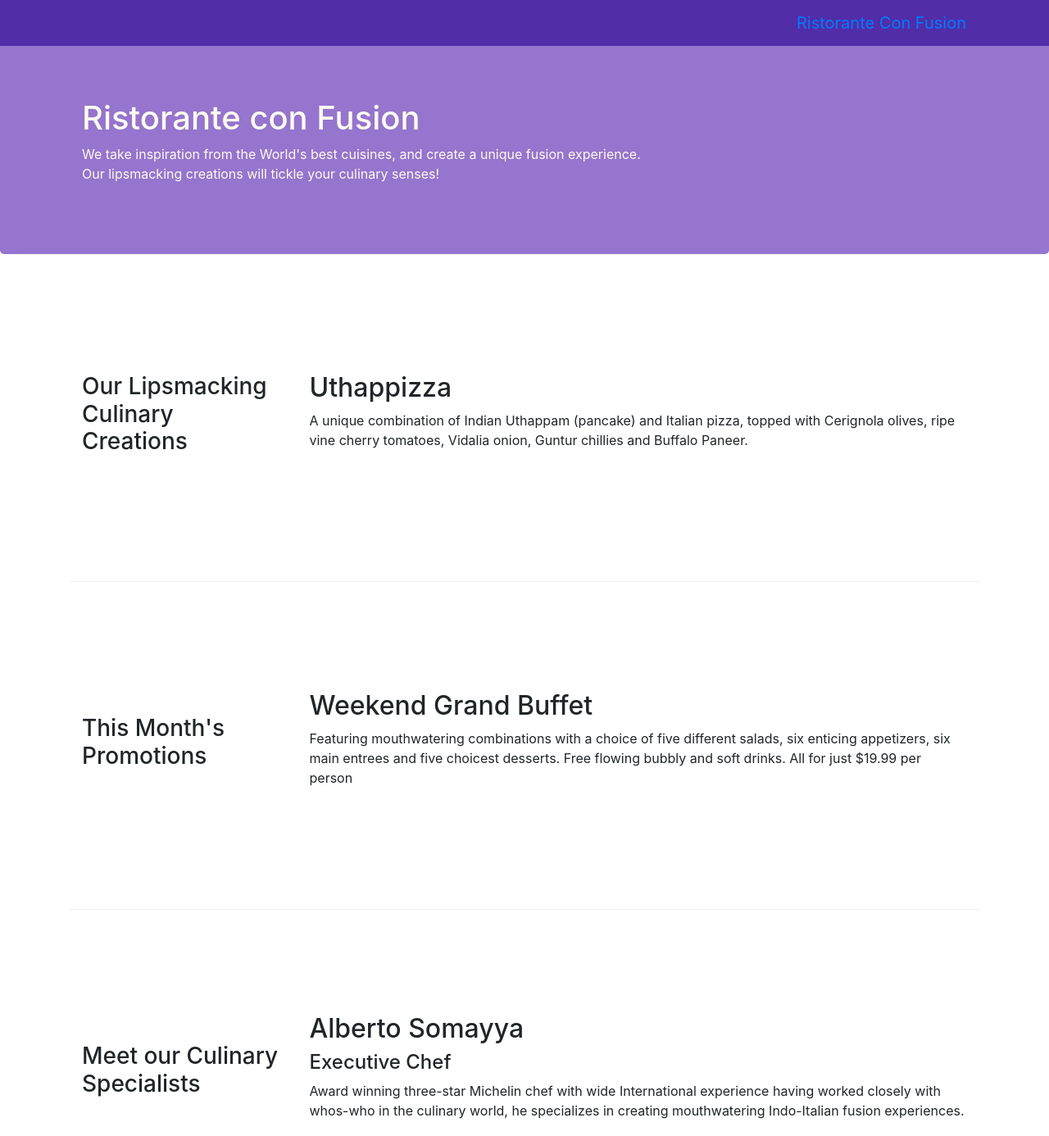
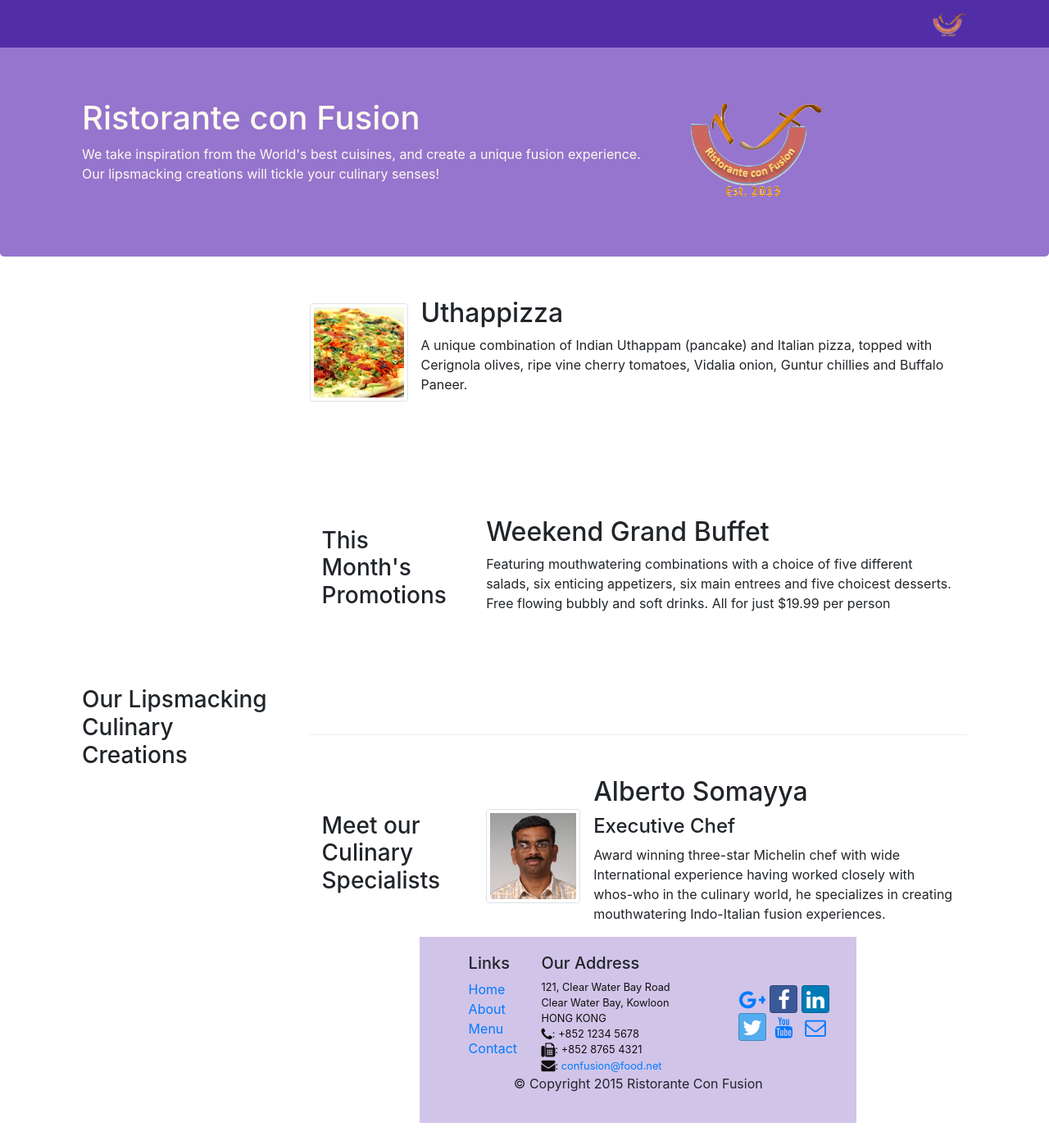
Before and after one commit to AnastasiaMardar/Bootstrap-Coursera, a website: page index.html in a window 1280 px wide. Shown: the top 1386 px of the page at 82% size. Drawn offline with nearby package versions, Linux system fonts and the light colour scheme.

Commit message:
Images and Media

```diff
--- a/index.html
+++ b/index.html
@@ -21,7 +21,7 @@
         <button class="navbar-toggler" type="button" data-toggle="collapse" data-target="#Navbar">
             <span class="navbar-toggler-icon"></span>
         </button>
-         <a class="navbar-brand" href="#">Ristorante Con Fusion</a>
+           <a class="navbar-brand" href="#"><img src="img/logo.png" height="30" width="41"></a>
            <div class="collapse navbar-collapse" id="Navbar">
               <ul class="navbar-nav">
                   <li class="nav-item active"><a class="nav-link" href="#"><span class="fa fa-home fa-lg"></span> Home</a></li>
@@ -37,7 +37,8 @@
                     <h1>Ristorante con Fusion</h1>
                     <p>We take inspiration from the World's best cuisines, and create a unique fusion experience. Our lipsmacking creations will tickle your culinary senses!</p>
                 </div>
-                <div class="col col-sm">
+                <div class="col col-sm align-self-center">
+                    <img src="img/logo.png" class="img-fluid">
                 </div>
             </div>
         </div>
@@ -49,10 +50,16 @@
                 <h3>Our Lipsmacking Culinary Creations</h3>
             </div>
             <div class="col-sm col-md flex-first">
-                <h2>Uthappizza</h2>
-                <p class="hidden-xs-down">A unique combination of Indian Uthappam (pancake) and Italian pizza, topped with Cerignola olives, ripe vine cherry tomatoes, Vidalia onion, Guntur chillies and Buffalo Paneer.</p>
+              <div class="media">
+                <img class="d-flex mr-3 img-thumbnail align-self-center" src="img/uthappizza.png" alt="Uthappizza">
+                 <div class="media-body">
+                      <h2 class="mt-0">Uthappizza</h2>
+                      <p class="hidden-xs-down">A unique combination of Indian Uthappam (pancake) and
+                      Italian pizza, topped with Cerignola olives, ripe vine
+                      cherry tomatoes, Vidalia onion, Guntur chillies and
+                      Buffalo Paneer.</p>
+                  </div>
             </div>
-        </div>
 
 
         <div class="row row-content align-items-center">
@@ -70,11 +77,19 @@
                 <h3>Meet our Culinary Specialists</h3>
             </div>
             <div class="col-sm col-md flex-first">
-                <h2>Alberto Somayya</h2>
-                <h4>Executive Chef</h4>
-                <p class="hidden-xs-down">Award winning three-star Michelin chef with wide International experience having worked closely with whos-who in the culinary world, he specializes in creating mouthwatering Indo-Italian fusion experiences. </p>
-            </div>
-        </div>
+              <div class="media">
+                   <img class="d-flex mr-3 img-thumbnail align-self-center"
+                        src="img/alberto.png" alt="Alberto Somayya">
+                   <div class="media-body">
+                       <h2 class="mt-0">Alberto Somayya</h2>
+                       <h4>Executive Chef</h4>
+                       <p class="hidden-xs-down">Award winning three-star Michelin chef with wide
+                        International experience having worked closely with
+                        whos-who in the culinary world, he specializes in
+                         creating mouthwatering Indo-Italian fusion experiences.
+                        </p>
+                   </div>
+               </div>
     </div>
 
     <footer class="footer">
```
Also changed, not shown: aboutus.html (+1 -1 lines), contactus.html (+1 -1 lines), img/alberto.png (added), img/buffet.png (added), img/logo.png (added), img/uthappizza.png (added), 1 other file.
